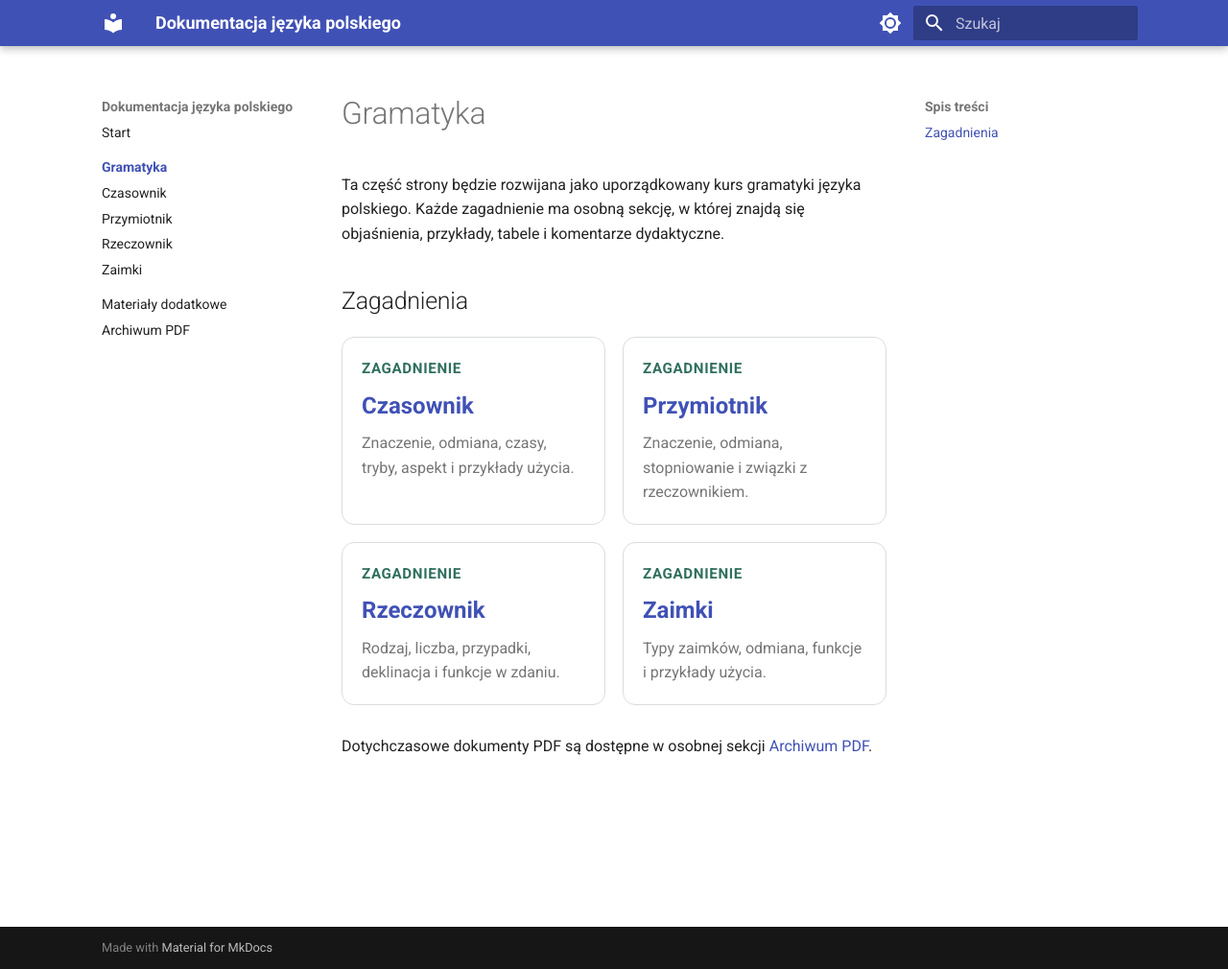
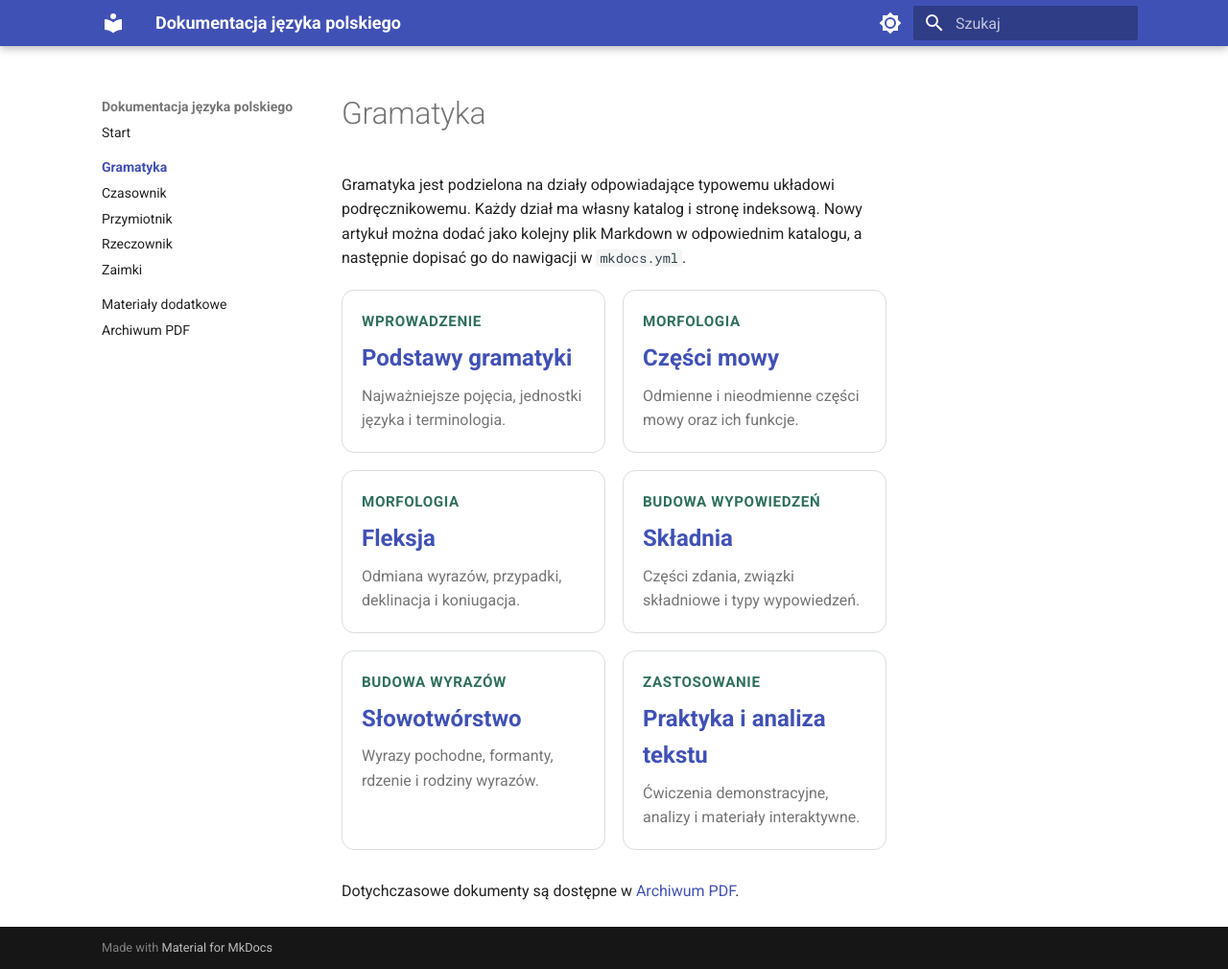
Before and after one commit to dchorazkiewicz/SP_JP, an MkDocs documentation site: the page built from docs/gramatyka/index.md, in a window 1280 px wide and 1010 px high. Shown: the whole window at 96% size. Built offline with MkDocs 1.6.1 and Material for MkDocs 9.7.7, drawn with Linux system fonts in a browser that asks for light colours.

Commit message:
Reorganize grammar landing page

```diff
--- a/docs/gramatyka/index.md
+++ b/docs/gramatyka/index.md
@@ -1,30 +1,38 @@
 # Gramatyka
 
-Ta część strony będzie rozwijana jako uporządkowany kurs gramatyki języka polskiego. Każde zagadnienie ma osobną sekcję, w której znajdą się objaśnienia, przykłady, tabele i komentarze dydaktyczne.
-
-## Zagadnienia
+Gramatyka jest podzielona na działy odpowiadające typowemu układowi podręcznikowemu. Każdy dział ma własny katalog i stronę indeksową. Nowy artykuł można dodać jako kolejny plik Markdown w odpowiednim katalogu, a następnie dopisać go do nawigacji w `mkdocs.yml`.
 
 <div class="section-grid">
-  <a class="section-card" href="czasownik/">
-    <span class="section-kicker">Zagadnienie</span>
-    <strong>Czasownik</strong>
-    <span>Znaczenie, odmiana, czasy, tryby, aspekt i przykłady użycia.</span>
+  <a class="section-card" href="podstawy/">
+    <span class="section-kicker">Wprowadzenie</span>
+    <strong>Podstawy gramatyki</strong>
+    <span>Najważniejsze pojęcia, jednostki języka i terminologia.</span>
   </a>
-  <a class="section-card" href="przymiotnik/">
-    <span class="section-kicker">Zagadnienie</span>
-    <strong>Przymiotnik</strong>
-    <span>Znaczenie, odmiana, stopniowanie i związki z rzeczownikiem.</span>
+  <a class="section-card" href="czesci-mowy/">
+    <span class="section-kicker">Morfologia</span>
+    <strong>Części mowy</strong>
+    <span>Odmienne i nieodmienne części mowy oraz ich funkcje.</span>
   </a>
-  <a class="section-card" href="rzeczownik/">
-    <span class="section-kicker">Zagadnienie</span>
-    <strong>Rzeczownik</strong>
-    <span>Rodzaj, liczba, przypadki, deklinacja i funkcje w zdaniu.</span>
+  <a class="section-card" href="fleksja/">
+    <span class="section-kicker">Morfologia</span>
+    <strong>Fleksja</strong>
+    <span>Odmiana wyrazów, przypadki, deklinacja i koniugacja.</span>
   </a>
-  <a class="section-card" href="zaimki/">
-    <span class="section-kicker">Zagadnienie</span>
-    <strong>Zaimki</strong>
-    <span>Typy zaimków, odmiana, funkcje i przykłady użycia.</span>
+  <a class="section-card" href="skladnia/">
+    <span class="section-kicker">Budowa wypowiedzeń</span>
+    <strong>Składnia</strong>
+    <span>Części zdania, związki składniowe i typy wypowiedzeń.</span>
+  </a>
+  <a class="section-card" href="slowotworstwo/">
+    <span class="section-kicker">Budowa wyrazów</span>
+    <strong>Słowotwórstwo</strong>
+    <span>Wyrazy pochodne, formanty, rdzenie i rodziny wyrazów.</span>
+  </a>
+  <a class="section-card" href="../praktyka/">
+    <span class="section-kicker">Zastosowanie</span>
+    <strong>Praktyka i analiza tekstu</strong>
+    <span>Ćwiczenia demonstracyjne, analizy i materiały interaktywne.</span>
   </a>
 </div>
 
-Dotychczasowe dokumenty PDF są dostępne w osobnej sekcji [Archiwum PDF](../pdf/).
+Dotychczasowe dokumenty są dostępne w [Archiwum PDF](../pdf/).
```
